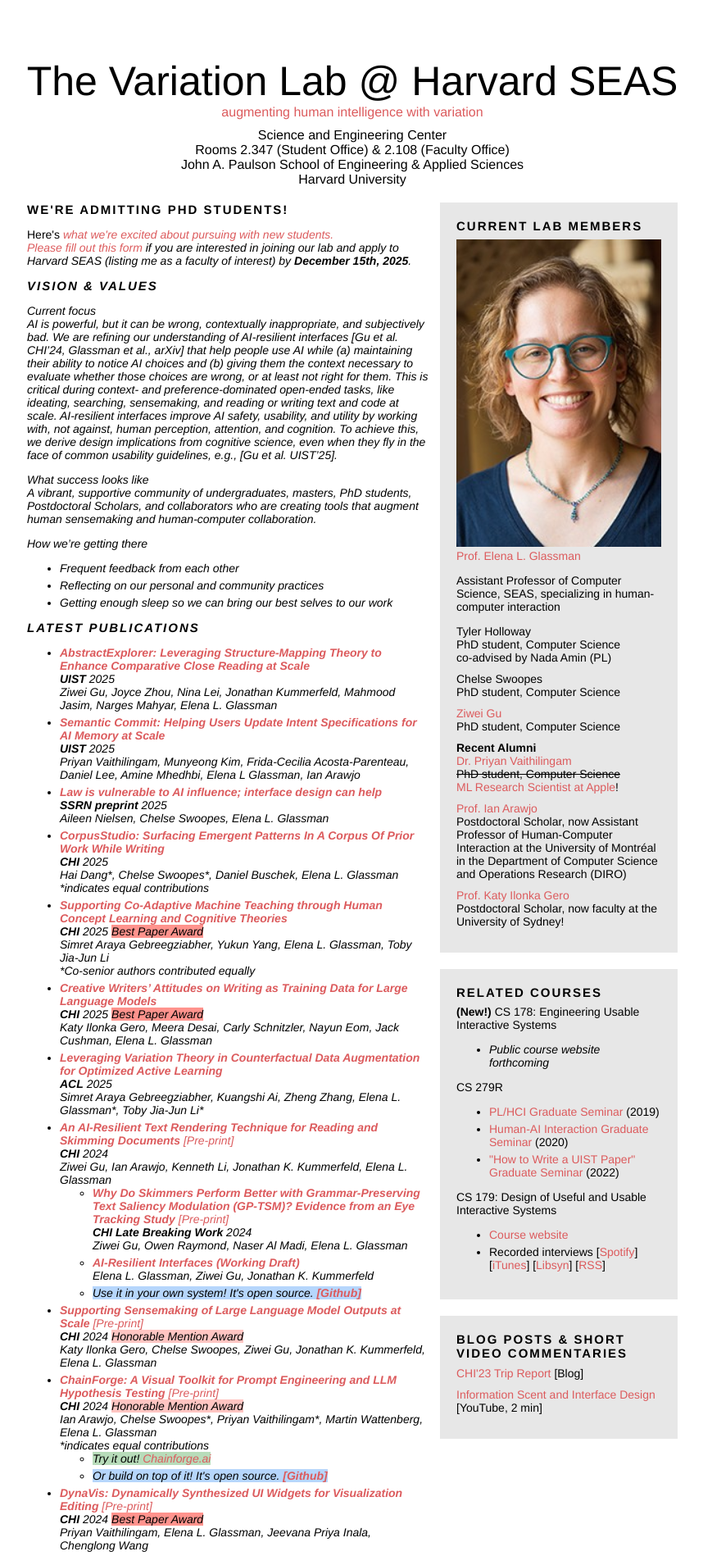
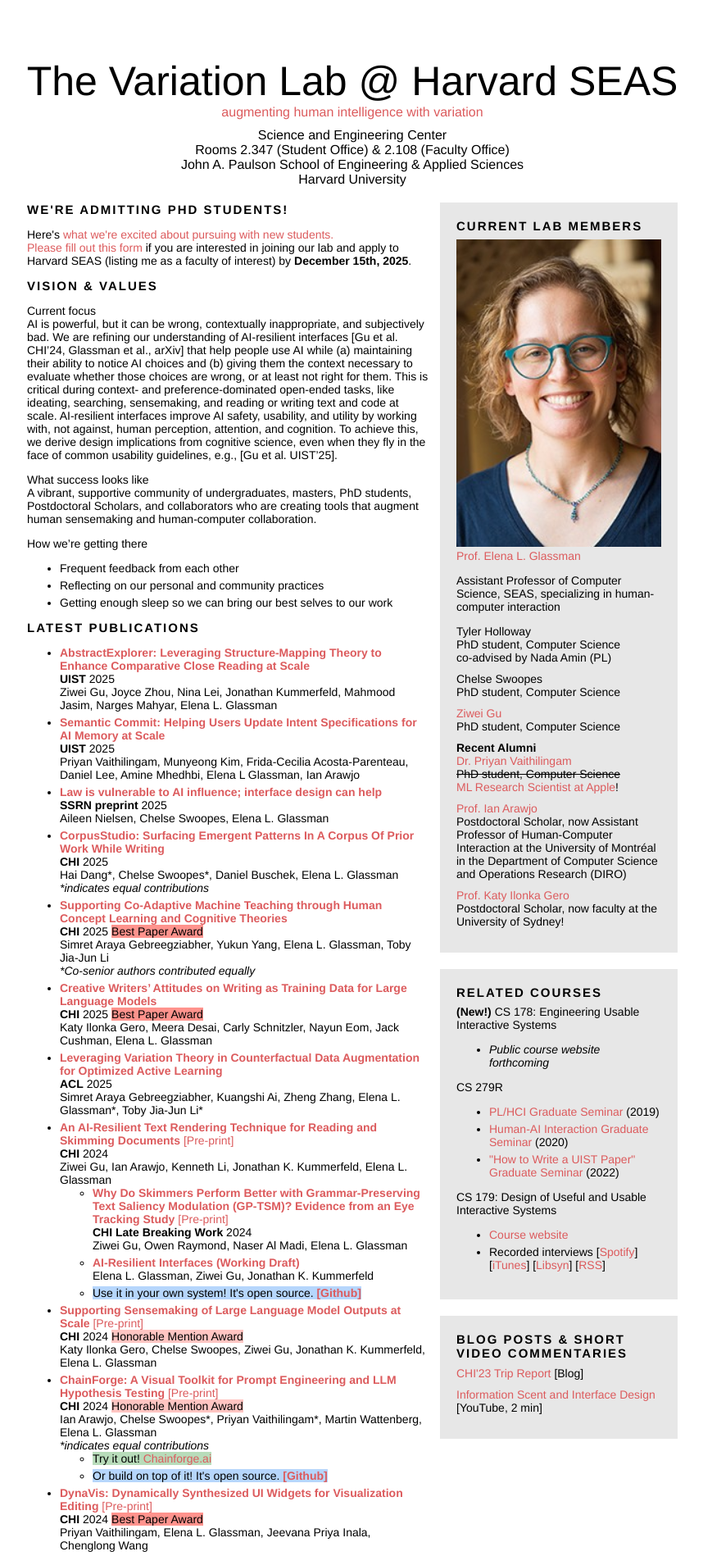
Before and after one commit to eglassman/eglassman.github.io, a Jekyll site: the page built from index.html, in a window 1280 px wide. Shown: the top 1898 px of the page at 82% size, without its empty margins (210-1068 px from the left). Built offline with Jekyll 4.4.1, drawn with Linux system fonts in a browser that asks for light colours.

Commit message:
format bug

```diff
--- a/index.html
+++ b/index.html
@@ -40,7 +40,7 @@ layout: default
     <!-- for thought and action
     </p> -->
     <!-- <h1>We're admitting new PhD students!</h1> -->
-    <span class="slightlybold">Here's <a href="https://docs.google.com/document/d/1CTgkYFeM0JWyDfBiEkPl0LiIC0F81F9XGDyyCAiHDBA/edit?usp=sharing"><i>what we're excited about pursuing with new students</span>.<br>
+    <span class="slightlybold">Here's <a href="https://docs.google.com/document/d/1CTgkYFeM0JWyDfBiEkPl0LiIC0F81F9XGDyyCAiHDBA/edit?usp=sharing">what we're excited about pursuing with new students</span>.<br>
     Please fill out <a href="https://forms.gle/rUD2pHvVjQ71njL9A">this form</a> if you are interested in joining our lab and apply to Harvard SEAS (listing me as a faculty of interest) by <b>December 15th, 2025</b>.
     <p>
 
```
